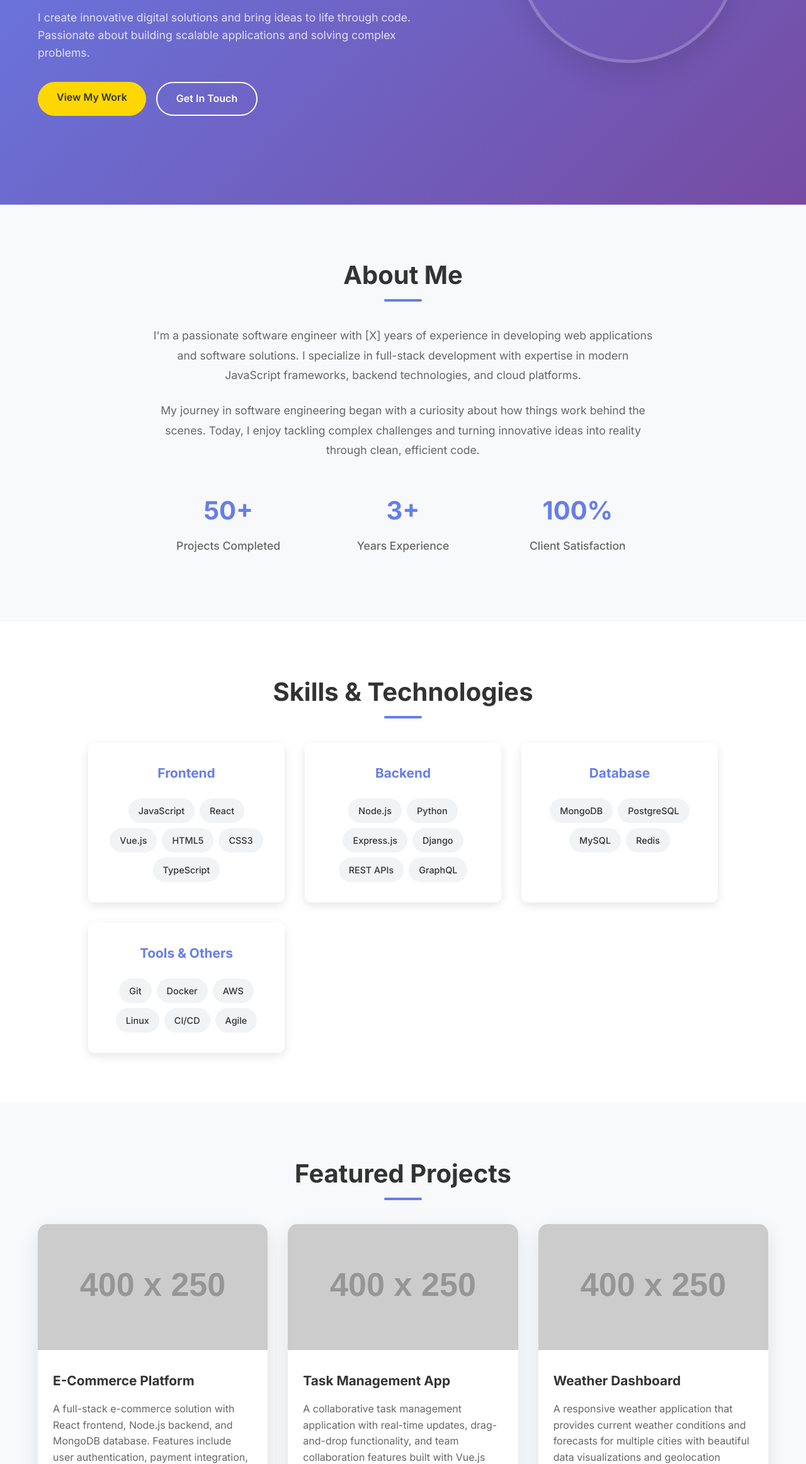
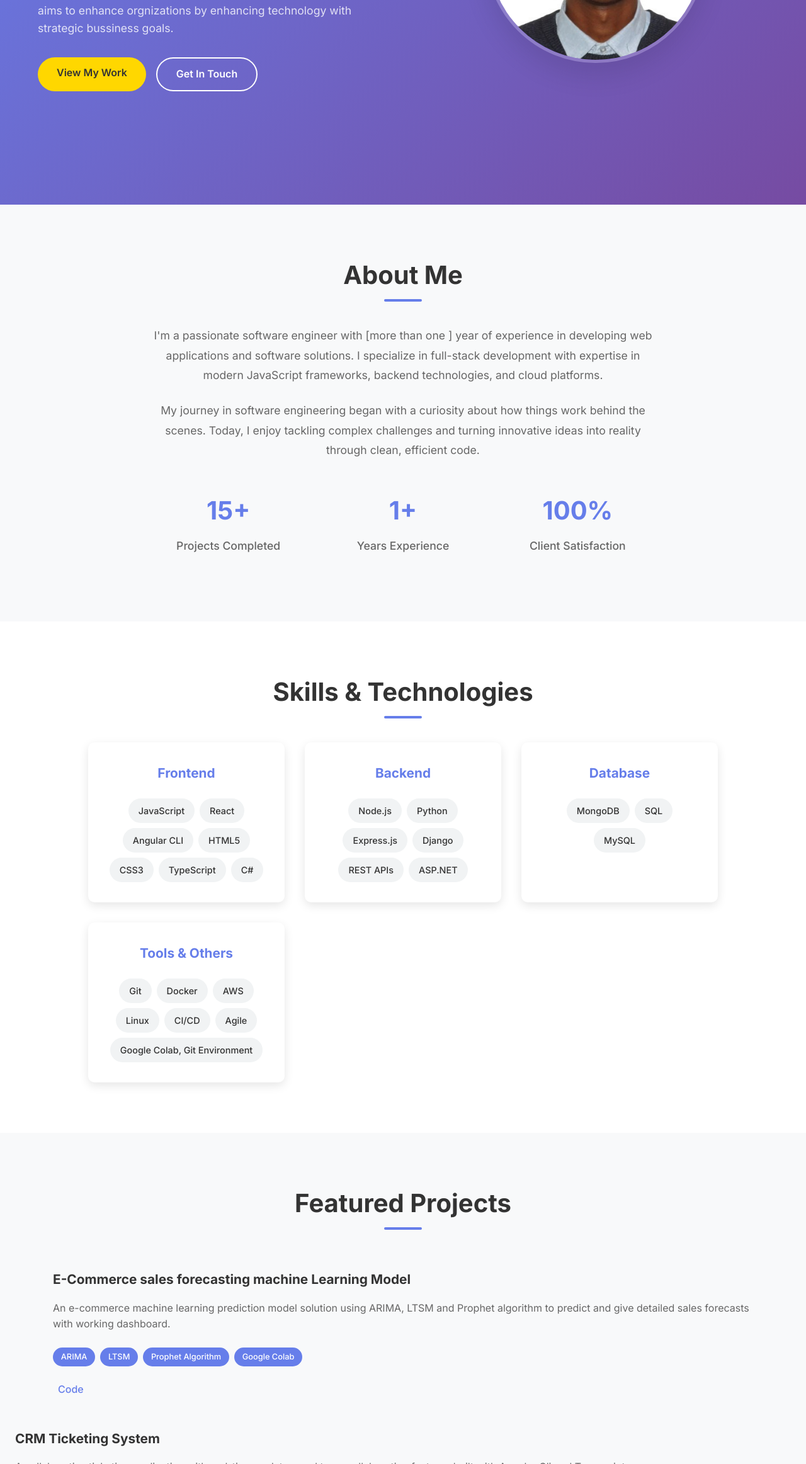
Before and after one commit to vuhuga/Portfolio-website, a website: page index.html in a window 1280 px wide. Shown: the part 475-2800 px from the top of the page at 63% size. Drawn offline with Linux system fonts and the light colour scheme; placeholder pictures from the web are drawn by us.

Commit message:
final commit

```diff
--- a/index.html
+++ b/index.html
@@ -3,7 +3,7 @@
 <head>
     <meta charset="UTF-8">
     <meta name="viewport" content="width=device-width, initial-scale=1.0">
-    <title>Your Name - Software Engineer</title>
+    <title>Brian Vuhuga - Software Engineer</title>
     <link rel="stylesheet" href="styles.css">
     <link href="https://cdnjs.cloudflare.com/ajax/libs/font-awesome/6.0.0/css/all.min.css" rel="stylesheet">
     <link href="https://fonts.googleapis.com/css2?family=Inter:wght@300;400;500;600;700&display=swap" rel="stylesheet">
@@ -36,12 +36,12 @@
             <div class="hero-content">
                 <div class="hero-text">
                     <h1 class="hero-title">
-                        Hi, I'm <span class="highlight">Your Name</span>
+                        Hello!!, I'm Brian Vuhuga
                     </h1>
                     <h2 class="hero-subtitle">Software Engineer</h2>
                     <p class="hero-description">
-                        I create innovative digital solutions and bring ideas to life through code.
-                        Passionate about building scalable applications and solving complex problems.
+                        I am a deligent and self motivated softaware developer coupled with skills in fullstack software development and implementing adaptable and scalable software solutions.
+                        I am an individual that aims to enhance orgnizations by enhancing technology with strategic bussiness goals.
                     </p>
                     <div class="hero-buttons">
                         <a href="#projects" class="btn btn-primary">View My Work</a>
@@ -49,7 +49,7 @@
                     </div>
                 </div>
                 <div class="hero-image">
-                    <img src="images/profile.jpg" alt="Your Name" class="profile-img">
+                    <img src="images/profile.jpg" alt="Brian Vuhuga" class="profile-img">
                 </div>
             </div>
         </div>
@@ -62,7 +62,7 @@
             <div class="about-content">
                 <div class="about-text">
                     <p>
-                        I'm a passionate software engineer with [X] years of experience in developing
+                        I'm a passionate software engineer with [more than one ] year of experience in developing
                         web applications and software solutions. I specialize in full-stack development
                         with expertise in modern JavaScript frameworks, backend technologies, and cloud platforms.
                     </p>
@@ -73,11 +73,11 @@
                     </p>
                     <div class="about-stats">
                         <div class="stat">
-                            <h3>50+</h3>
+                            <h3>15+</h3>
                             <p>Projects Completed</p>
                         </div>
                         <div class="stat">
-                            <h3>3+</h3>
+                            <h3>1+</h3>
                             <p>Years Experience</p>
                         </div>
                         <div class="stat">
@@ -99,10 +99,12 @@
                     <div class="skill-items">
                         <span class="skill-item">JavaScript</span>
                         <span class="skill-item">React</span>
-                        <span class="skill-item">Vue.js</span>
+                        <span class="skill-item">Angular CLI</span>
                         <span class="skill-item">HTML5</span>
                         <span class="skill-item">CSS3</span>
                         <span class="skill-item">TypeScript</span>
+                        <span class="skill-item">C#</span>
+
                     </div>
                 </div>
                 <div class="skill-category">
@@ -113,16 +115,15 @@
                         <span class="skill-item">Express.js</span>
                         <span class="skill-item">Django</span>
                         <span class="skill-item">REST APIs</span>
-                        <span class="skill-item">GraphQL</span>
+                        <span class="skill-item">ASP.NET</span>
                     </div>
                 </div>
                 <div class="skill-category">
                     <h3>Database</h3>
                     <div class="skill-items">
                         <span class="skill-item">MongoDB</span>
-                        <span class="skill-item">PostgreSQL</span>
+                        <span class="skill-item">SQL</span>
                         <span class="skill-item">MySQL</span>
-                        <span class="skill-item">Redis</span>
                     </div>
                 </div>
                 <div class="skill-category">
@@ -134,6 +135,8 @@
                         <span class="skill-item">Linux</span>
                         <span class="skill-item">CI/CD</span>
                         <span class="skill-item">Agile</span>
+                        <span class="skill-item">Google Colab, Git Environment</span>
+
                     </div>
                 </div>
             </div>
@@ -144,63 +147,54 @@
     <section id="projects" class="projects">
         <div class="container">
             <h2 class="section-title">Featured Projects</h2>
-            <div class="projects-grid">
                 <div class="project-card">
-                    <div class="project-image">
-                        <img src="https://via.placeholder.com/400x250/667eea/ffffff?text=E-Commerce+App" alt="E-Commerce Platform">
                     </div>
                     <div class="project-content">
-                        <h3>E-Commerce Platform</h3>
-                        <p>A full-stack e-commerce solution with React frontend, Node.js backend, and MongoDB database. Features include user authentication, payment integration, and admin dashboard.</p>
+                    <h3>E-Commerce sales forecasting machine Learning Model</h3>
+                    <p>An  e-commerce machine learning prediction model solution using ARIMA, LTSM and Prophet algorithm to predict and give detailed sales forecasts with  working  dashboard.</p>
                         <div class="project-tech">
-                            <span>React</span>
-                            <span>Node.js</span>
-                            <span>MongoDB</span>
-                            <span>Stripe</span>
+                            <span>ARIMA</span>
+                            <span>LTSM</span>
+                            <span>Prophet Algorithm</span>
+                            <span>Google Colab</span>
                         </div>
                         <div class="project-links">
-                            <a href="#" class="project-link"><i class="fab fa-github"></i> Code</a>
-                            <a href="#" class="project-link"><i class="fas fa-external-link-alt"></i> Live Demo</a>
+                            <a href="#" class="project-link"><i class="https://github.com/vuhuga/e-commerce-sales-forecasting-model"></i> Code</a>
                         </div>
                     </div>
                 </div>
 
                 <div class="project-card">
-                    <div class="project-image">
-                        <img src="https://via.placeholder.com/400x250/f093fb/ffffff?text=Task+Manager" alt="Task Management App">
                     </div>
                     <div class="project-content">
-                        <h3>Task Management App</h3>
-                        <p>A collaborative task management application with real-time updates, drag-and-drop functionality, and team collaboration features built with Vue.js and Socket.io.</p>
+                        <h3>CRM Ticketing System</h3>
+                        <p>A collaborative ticketing application with real-time updates, and team collaboration features built with Angular Cli and Typescript.</p>
                         <div class="project-tech">
-                            <span>Vue.js</span>
-                            <span>Socket.io</span>
-                            <span>Express</span>
-                            <span>PostgreSQL</span>
+                            <span>Angular Cli</span>
+                            <span>Typescript</span>
+                            <span>Git</span>
+                            <span>MySQL</span>
                         </div>
                         <div class="project-links">
-                            <a href="#" class="project-link"><i class="fab fa-github"></i> Code</a>
-                            <a href="#" class="project-link"><i class="fas fa-external-link-alt"></i> Live Demo</a>
+                            <a href="#" class="project-link"><i class="https://github.com/owuorviny109/enterprise-ticketing-system"></i> Code</a>
                         </div>
                     </div>
                 </div>
 
                 <div class="project-card">
-                    <div class="project-image">
-                        <img src="https://via.placeholder.com/400x250/4facfe/ffffff?text=Weather+App" alt="Weather Dashboard">
                     </div>
                     <div class="project-content">
-                        <h3>Weather Dashboard</h3>
-                        <p>A responsive weather application that provides current weather conditions and forecasts for multiple cities with beautiful data visualizations and geolocation support.</p>
+                        <h3>Educore ERP system</h3>
+                        <p>A responsive erp system for an education institution that allows admin and separate user access .</p>
                         <div class="project-tech">
-                            <span>JavaScript</span>
-                            <span>Chart.js</span>
-                            <span>Weather API</span>
-                            <span>CSS3</span>
+                            <span>C#</span>
+                            <span>ASP.NET</span>
+                            <span>SQL</span>
+                            <span>CSS</span>
+                            <span>HTML</span>
                         </div>
                         <div class="project-links">
-                            <a href="#" class="project-link"><i class="fab fa-github"></i> Code</a>
-                            <a href="#" class="project-link"><i class="fas fa-external-link-alt"></i> Live Demo</a>
+                            <a href="#" class="project-link"><i class="https://github.com/Optimum-Computer-Systems/EduCoreSuite"></i> Code</a>
                         </div>
                     </div>
                 </div>
@@ -219,22 +213,20 @@
                     <div class="contact-items">
                         <div class="contact-item">
                             <i class="fas fa-envelope"></i>
-                            <span>your.email@example.com</span>
+                            <span>brianvuhuga@gmail.com</span>
                         </div>
                         <div class="contact-item">
                             <i class="fas fa-phone"></i>
-                            <span>+1 (555) 123-4567</span>
+                            <span>+254748055387</span>
                         </div>
                         <div class="contact-item">
                             <i class="fas fa-map-marker-alt"></i>
-                            <span>Your City, Country</span>
+                            <span>Nairobi, Kenya</span>
                         </div>
                     </div>
                     <div class="social-links">
-                        <a href="#" class="social-link"><i class="fab fa-github"></i></a>
-                        <a href="#" class="social-link"><i class="fab fa-linkedin"></i></a>
-                        <a href="#" class="social-link"><i class="fab fa-twitter"></i></a>
-                        <a href="#" class="social-link"><i class="fas fa-globe"></i></a>
+                        <a href="#" class="social-link"><i class="https://github.com/vuhuga"></i></a>
+                        <a href="#" class="social-link"><i class="https://www.linkedin.com/in/brian-vuhuga-422b6b24b/"></i></a>
                     </div>
                 </div>
                 <form class="contact-form">
@@ -259,7 +251,7 @@
     <!-- Footer -->
     <footer class="footer">
         <div class="container">
-            <p>&copy; 2025 Your Name. All rights reserved.</p>
+            <p>&copy; 2025 Brian Vuhuga. All rights reserved.</p>
         </div>
     </footer>
 
--- a/package.json
+++ b/package.json
@@ -16,7 +16,7 @@
     "css",
     "javascript"
   ],
-  "author": "Your Name",
+  "author": "Brian Vuhuga",
   "license": "MIT",
   "dependencies": {
     "express": "^4.18.2"
```
Also changed, not shown: images/README.md (deleted), images/profile.jpg (added), 1 other file.
